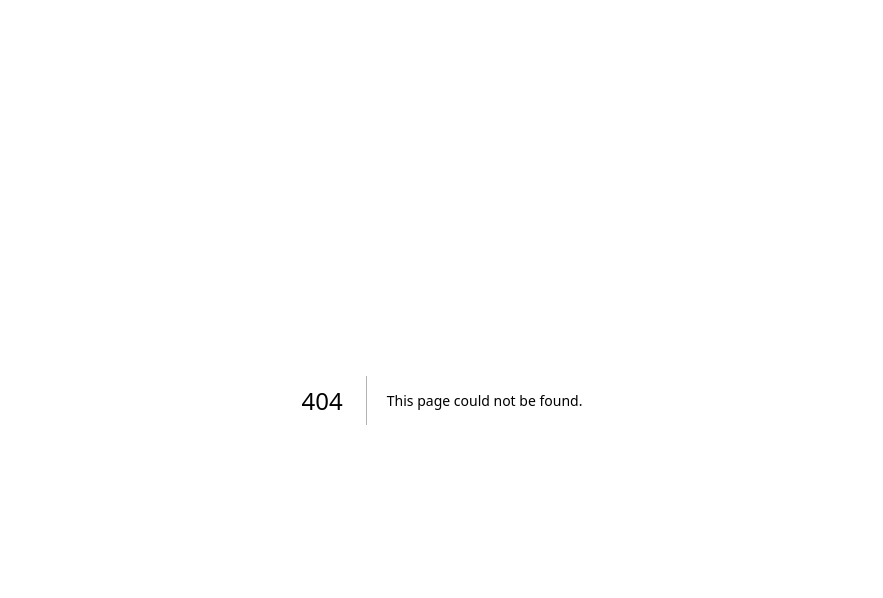
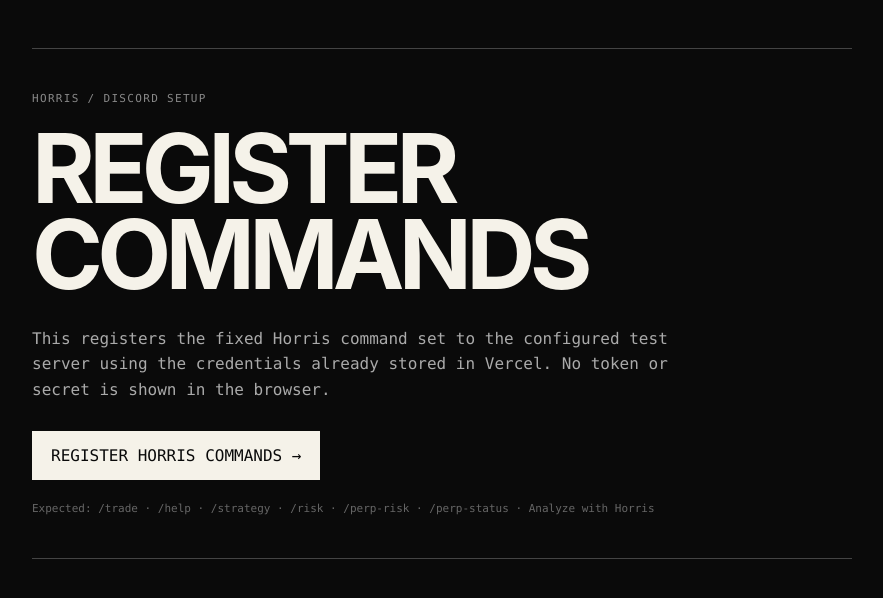
Before and after one commit to mushee-io/horris-discord, a Next.js app: page /setup in a window 1280 px wide. Before the commit this address had no page. Shown: the top 598 px of the page, without its empty margins (198-1081 px from the left). Built offline with nearby package versions, Linux system fonts and the light colour scheme.

Commit message:
feat: add one-click Discord command setup page

```diff
--- /dev/null
+++ b/app/setup/page.tsx
@@ -0,0 +1,19 @@
+export default function DiscordSetupPage() {
+  return (
+    <main style={{ minHeight: "100vh", background: "#0a0a0a", color: "#f5f2e9", padding: "48px", fontFamily: "ui-monospace, SFMono-Regular, Menlo, monospace" }}>
+      <div style={{ maxWidth: 820, margin: "0 auto", borderTop: "1px solid #444", borderBottom: "1px solid #444", padding: "32px 0" }}>
+        <p style={{ fontSize: 11, letterSpacing: ".12em", color: "#888" }}>HORRIS / DISCORD SETUP</p>
+        <h1 style={{ fontFamily: "Inter, Arial, sans-serif", fontSize: "clamp(48px, 8vw, 96px)", lineHeight: .9, margin: "20px 0 28px", letterSpacing: "-.06em" }}>REGISTER<br />COMMANDS</h1>
+        <p style={{ maxWidth: 650, color: "#aaa", lineHeight: 1.6 }}>
+          This registers the fixed Horris command set to the configured test server using the credentials already stored in Vercel. No token or secret is shown in the browser.
+        </p>
+        <form method="post" action="/api/register-commands" style={{ marginTop: 28 }}>
+          <button type="submit" style={{ border: "1px solid #f5f2e9", background: "#f5f2e9", color: "#0a0a0a", padding: "14px 18px", font: "inherit", cursor: "pointer" }}>
+            REGISTER HORRIS COMMANDS →
+          </button>
+        </form>
+        <p style={{ marginTop: 22, fontSize: 11, color: "#666" }}>Expected: /trade · /help · /strategy · /risk · /perp-risk · /perp-status · Analyze with Horris</p>
+      </div>
+    </main>
+  );
+}
```
